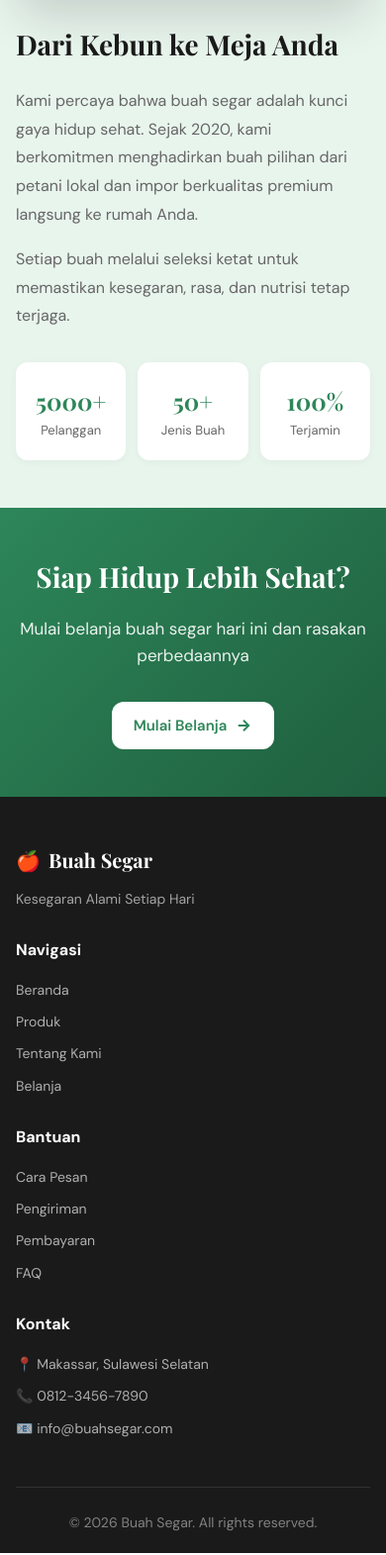
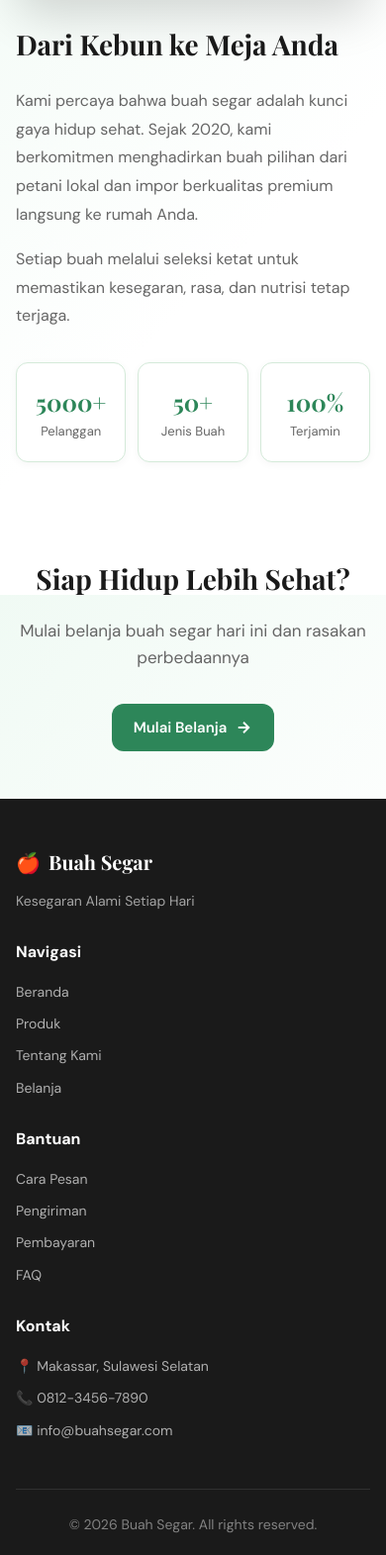
Before and after one commit to MuadzBelajar/project.E-commerce-buah, a PHP site: page / in a window 390 px wide. Shown: the part 1931-3502 px from the top of the page at 99% size. Run offline with PHP 8.4, Linux system fonts and the light colour scheme; data comes from the database, SQL or seed files in the repository.

Commit message:
Add files via upload

```diff
--- a/project.E-commerce-buah/index.php
+++ b/project.E-commerce-buah/index.php
@@ -52,9 +53,14 @@ function getProductBadge($index, $kategori) {
             --text:          #1A1A1A;
             --text-light:    #666666;
             --text-lighter:  #999999;
-            --bg:            #FFFFFF;
-            --bg-alt:        #FAFAFA;
-            --border:        #E5E5E5;
+
+            /* ── SEMUA BG SERAGAM ── */
+            --bg:            #ffffff;
+            --bg-alt:        #f0faf4;
+
+            --border:        #d4ead9;   /* border sedikit lebih hijau agar menyatu */
+            --card-bg:       #ffffff;   /* kartu/card tetap putih agar kontras */
+
             --font-display:  'Playfair Display', serif;
             --font-body:     'DM Sans', sans-serif;
             --shadow-sm:  0 2px 8px rgba(0,0,0,.04);
@@ -68,14 +74,28 @@ function getProductBadge($index, $kategori) {
         }
         *, *::before, *::after { margin: 0; padding: 0; box-sizing: border-box; }
         html { scroll-behavior: smooth; }
-        body { font-family: var(--font-body); color: var(--text); background: var(--bg); line-height: 1.6; overflow-x: hidden; -webkit-font-smoothing: antialiased; }
+        body {
+            font-family: var(--font-body);
+            color: var(--text);
+            background: linear-gradient(135deg, #f0faf4 0%, #fff 60%);
+            background-attachment: fixed;
+            line-height: 1.6;
+            overflow-x: hidden;
+            -webkit-font-smoothing: antialiased;
+        }
         img { max-width: 100%; height: auto; display: block; }
         a { text-decoration: none; color: inherit; transition: var(--t); }
         ul { list-style: none; }
         .container { max-width: 1280px; margin: 0 auto; padding: 0 2rem; }
 
         /* ── NAVBAR ── */
-        .navbar { position: fixed; top: 0; left: 0; right: 0; background: rgba(255,255,255,.95); backdrop-filter: blur(10px); border-bottom: 1px solid var(--border); z-index: 1000; }
+        .navbar {
+            position: fixed; top: 0; left: 0; right: 0;
+            background: rgba(255,255,255,.97);
+            backdrop-filter: blur(10px);
+            border-bottom: 1px solid var(--border);
+            z-index: 1000;
+        }
         .nav-inner { max-width: 1280px; margin: 0 auto; padding: 0 2rem; display: flex; align-items: center; justify-content: space-between; height: 68px; gap: 1rem; }
         .nav-logo { display: flex; align-items: center; gap: .625rem; font-weight: 700; }
         .logo-fruit { font-size: 1.75rem; animation: float 3s ease-in-out infinite; }
@@ -213,12 +230,12 @@ function getProductBadge($index, $kategori) {
         .section-cta { text-align: center; }
 
         /* ── ABOUT ── */
-        .about { padding: 5rem 0; background: var(--primary-light); }
+        .about { padding: 5rem 0; background: transparent; }
         .about-inner { display: grid; grid-template-columns: 1fr 1fr; gap: 4rem; align-items: center; }
         .about-title { font-family: var(--font-display); font-size: clamp(1.75rem, 3.5vw, 2.5rem); font-weight: 700; margin-bottom: 1.25rem; }
         .about-desc { color: var(--text-light); line-height: 1.8; margin-bottom: 1rem; font-size: 1rem; }
         .about-stats { display: grid; grid-template-columns: repeat(3,1fr); gap: 1rem; margin-top: 2rem; }
-        .stat-card { text-align: center; padding: 1.25rem 1rem; background: white; border-radius: var(--radius-md); box-shadow: var(--shadow-sm); }
+        .stat-card { text-align: center; padding: 1.25rem 1rem; background: var(--card-bg); border-radius: var(--radius-md); box-shadow: var(--shadow-sm); border: 1px solid var(--border); }
         .stat-num-lg { font-family: var(--font-display); font-size: 2rem; font-weight: 700; color: var(--primary); display: block; }
         .stat-lbl { font-size: .8125rem; color: var(--text-light); display: block; }
         .about-img { border-radius: var(--radius-xl); overflow: hidden; box-shadow: var(--shadow-xl); aspect-ratio: 4/3; }
@@ -226,10 +243,10 @@ function getProductBadge($index, $kategori) {
         .about-img:hover img { transform: scale(1.04); }
 
         /* ── CTA BANNER ── */
-        .cta-banner { padding: 5rem 0; background: linear-gradient(135deg, var(--primary), var(--primary-dark)); color: white; }
+        .cta-banner { padding: 5rem 0; background: transparent; color: var(--text); }
         .cta-inner { text-align: center; max-width: 640px; margin: 0 auto; }
-        .cta-title { font-family: var(--font-display); font-size: clamp(1.75rem, 4vw, 2.75rem); font-weight: 700; margin-bottom: 1rem; }
-        .cta-sub { font-size: 1.0625rem; margin-bottom: 2rem; opacity: .9; }
+        .cta-title { font-family: var(--font-display); font-size: clamp(1.75rem, 4vw, 2.75rem); font-weight: 700; margin-bottom: 1rem; color: var(--text); }
+        .cta-sub { font-size: 1.0625rem; margin-bottom: 2rem; color: var(--text-light); }
 
         /* ── FOOTER ── */
         .footer { background: var(--text); color: white; padding: 4rem 0 1.5rem; }
@@ -494,7 +498,7 @@ function getProductBadge($index, $kategori) {
         <div class="cta-inner">
             <h2 class="cta-title">Siap Hidup Lebih Sehat?</h2>
             <p class="cta-sub">Mulai belanja buah segar hari ini dan rasakan perbedaannya</p>
-            <a href="pages/catalog.php" class="btn btn-white">
+            <a href="pages/catalog.php" class="btn btn-primary">
                 Mulai Belanja
                 <svg width="18" height="18" viewBox="0 0 24 24" fill="none" stroke="currentColor" stroke-width="2.5"><path d="M5 12h14M12 5l7 7-7 7"/></svg>
             </a>
```
Also changed, not shown: other parts of project.E-commerce-buah/index.php (+14 -32 lines).
